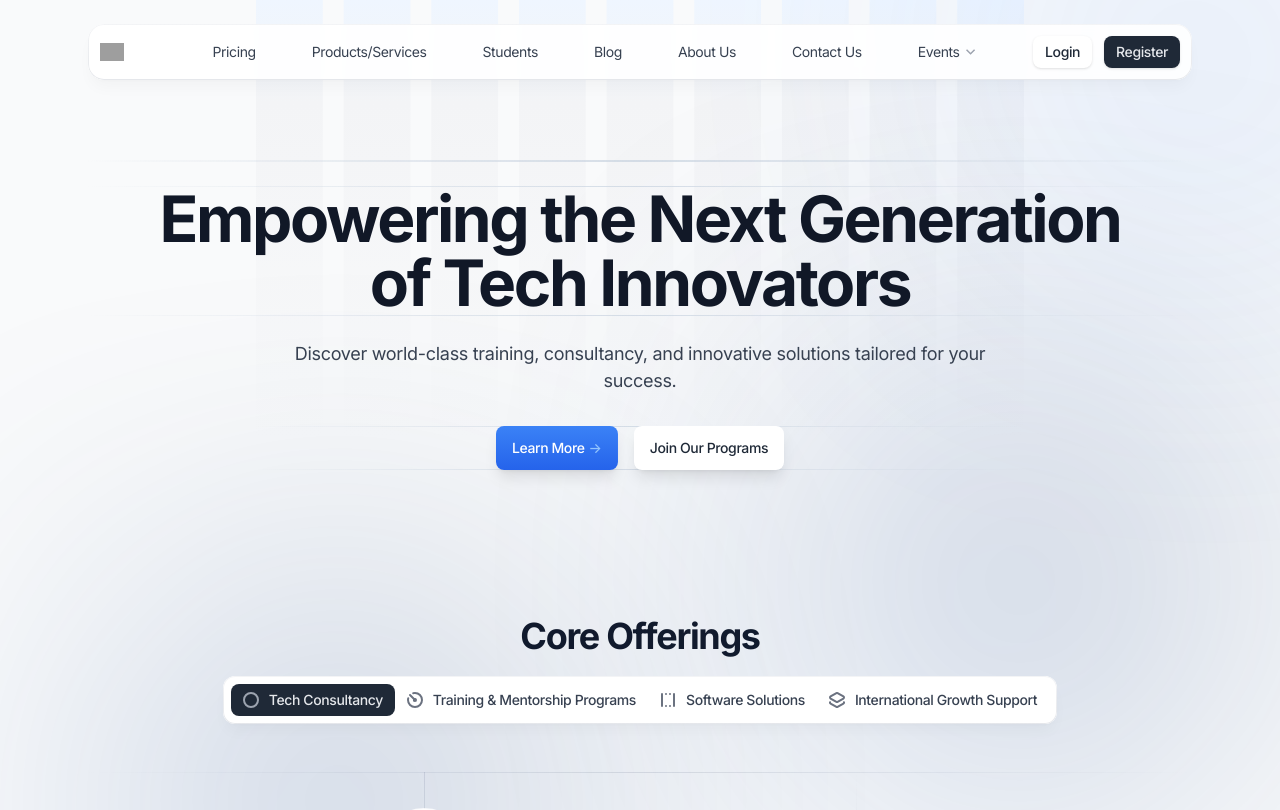
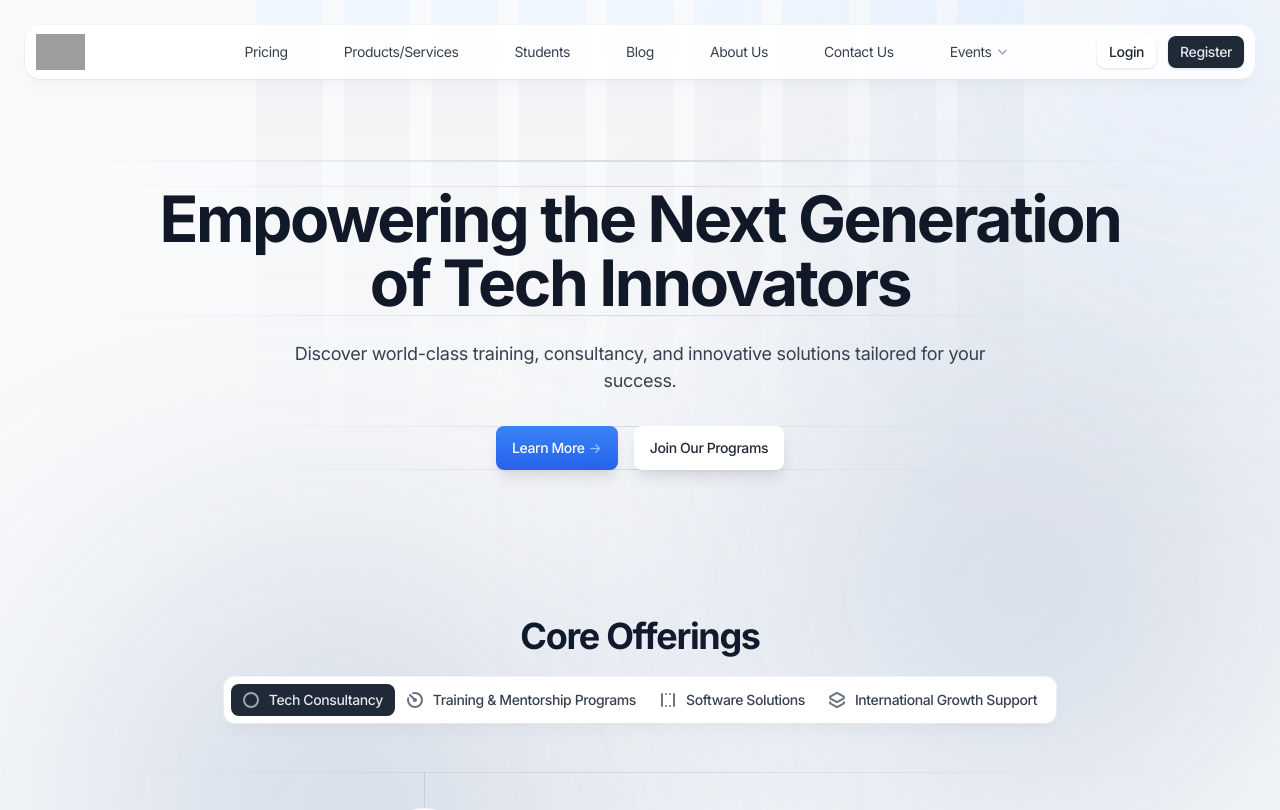
Before and after one commit to bluehouseng/bluehouse-website-v2, a Next.js app: page / in a window 1280 px wide. Shown: the top 810 px of the page. Built offline with nearby package versions, Linux system fonts and the light colour scheme; grey boxes are pictures that could not be loaded.

Commit message:
added wight on the logo

```diff
--- a/components/ui/header.tsx
+++ b/components/ui/header.tsx
@@ -5,11 +5,11 @@
 
 export default function Header() {
   return (
-    <header className="fixed top-2 z-30 w-full md:top-6">
-      <div className="mx-auto max-w-6xl px-4 sm:px-6">
+    <header className="fixed top-2 z-30 w-full  md:top-6">
+      <div className="mx-auto max-w-7xl px-4 sm:px-6">
         <div className="relative flex h-14 items-center justify-between gap-3 rounded-2xl bg-white/90 px-3 shadow-lg shadow-black/[0.03] backdrop-blur-sm before:pointer-events-none before:absolute before:inset-0 before:rounded-[inherit] before:border before:border-transparent before:[background:linear-gradient(theme(colors.gray.100),theme(colors.gray.200))_border-box] before:[mask-composite:exclude_!important] before:[mask:linear-gradient(white_0_0)_padding-box,_linear-gradient(white_0_0)]">
           {/* Site branding */}
-          <div className="flex flex-1 items-center">
+          <div className="flex flex-1 items-center   ">
             <Logo />
           </div>
 
```
